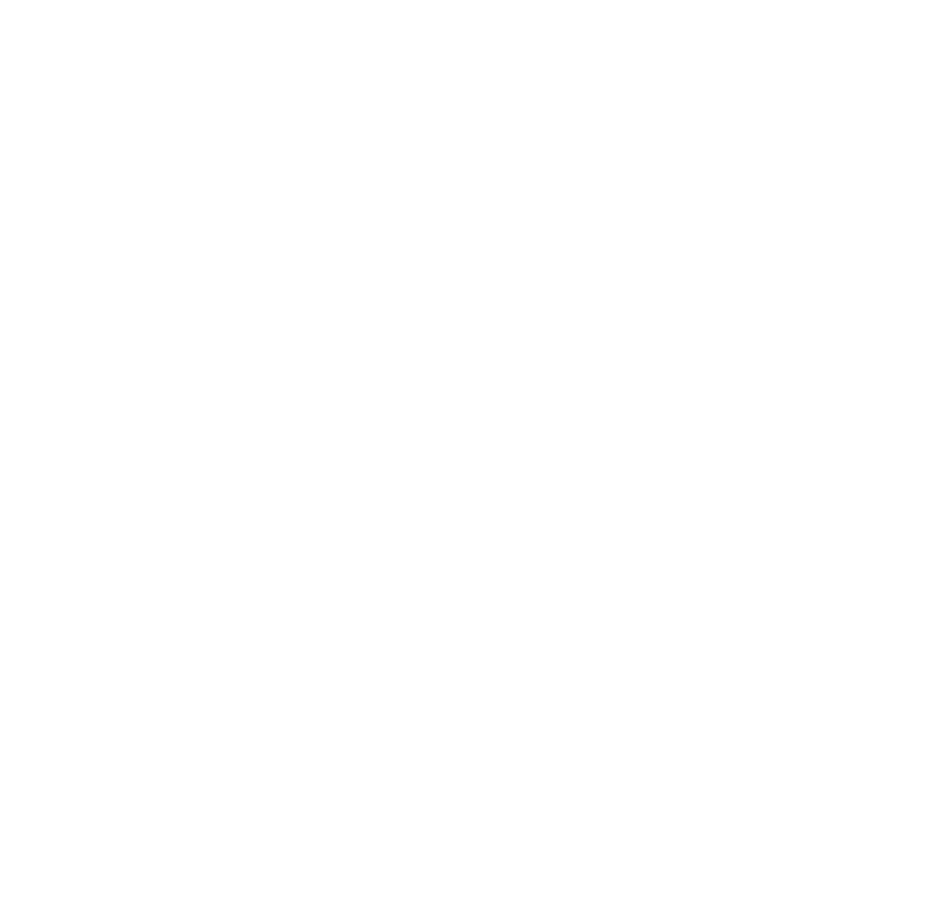
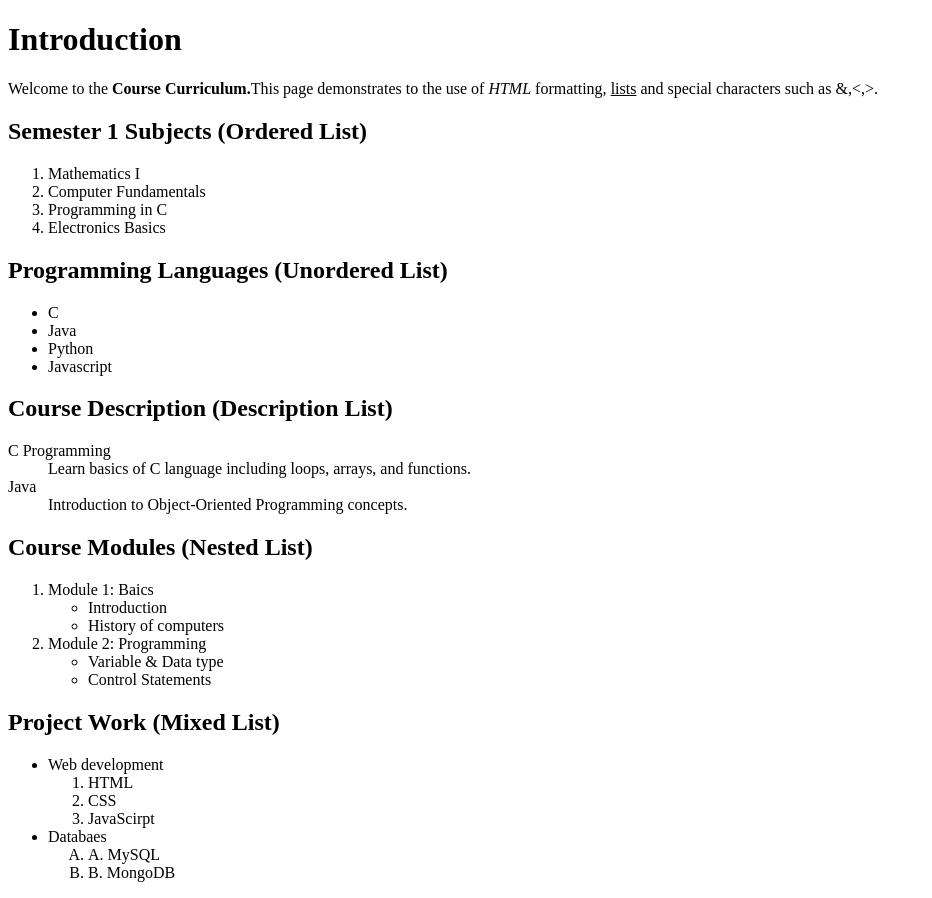
Before and after one commit to ARYAN8867/HTML-ECE1, a plain HTML site: page index.html in a window 1280 px wide. Shown: the whole page, without its empty margins (0-932 px from the left). Before the commit the page ends 800 px from the top, so only its background shows below. Drawn offline with Linux system fonts and the light colour scheme.

Commit message:
Add files via upload

```diff
--- a/index.html
+++ b/index.html
@@ -6,6 +6,81 @@
     <title>Document</title>
 </head>
 <body>
+<p ><h1><b>Introduction</b></h1></p>
+  <p>Welcome to the <b>Course Curriculum.</b>This page demonstrates to the use of <i>HTML</i> formatting, <ins>lists</ins> and special characters such as &amp;,&lt;,&gt;. </p>
+
+<P><h2><b>Semester 1 Subjects (Ordered List)</b></h2></P>
+<ol>
+<li>Mathematics I</li>
+<li>Computer Fundamentals</li>
+<li> Programming in C</li>
+<li> Electronics Basics</li>
+</ol>
+
+
+<p><h2><b>Programming Languages (Unordered List)</b></h2></p>
+
+<ul>
+    <li>C</li>
+    <li>Java</li>
+    <li>Python</li>
+    <li>Javascript</li>
+       </ul>
+
+<p><h2><b>Course Description (Description List)</b></h2></p>
+  <dl>
+<dt>C Programming</dt>
+<dd>Learn basics of C language including loops, arrays, and functions.</dd>
+
+
+<dt>Java</dt>
+    <dd>Introduction to Object-Oriented Programming concepts.</dd>
+    </dl>
+
+<p><h2><b>Course Modules (Nested List)</b></h2></p>
+<ol>
+<li>Module 1: Baics
+
+  <ul><li>Introduction</li>
+  <li>History of computers</li>
+
+</ul>
+
+</li>
+<li>Module 2: Programming
+  <ul>
+    <li>Variable &amp; Data type</li>
+  <li>Control Statements</li>
+
+   </ul>
+   </li>
+   </ol>
+ <p><h2><b>Project Work (Mixed List)</b></h2></p>
+
+
+
+
+<ul>
+  <li>Web development
+<ol>
+
+<li>HTML</li>
+<li>CSS</li>
+<li>JavaScirpt</li>
+
+ </ol>
+</li>
+ <li>Databaes</li>
+  <ol type="A">
+
+
+    <li>A. MySQL</li>
+    <li>B. MongoDB</li>
+    </ol>
+    </li>
+    </ul>
+
+
 
 </body>
 </html>
```
